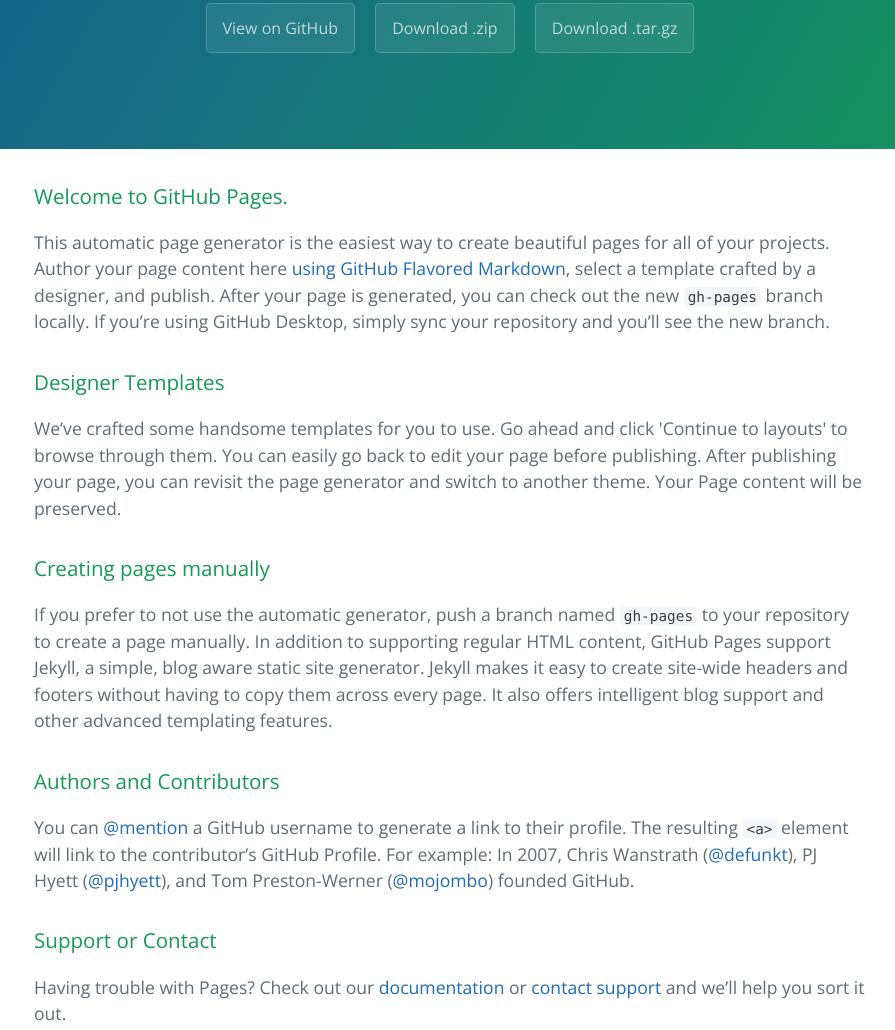
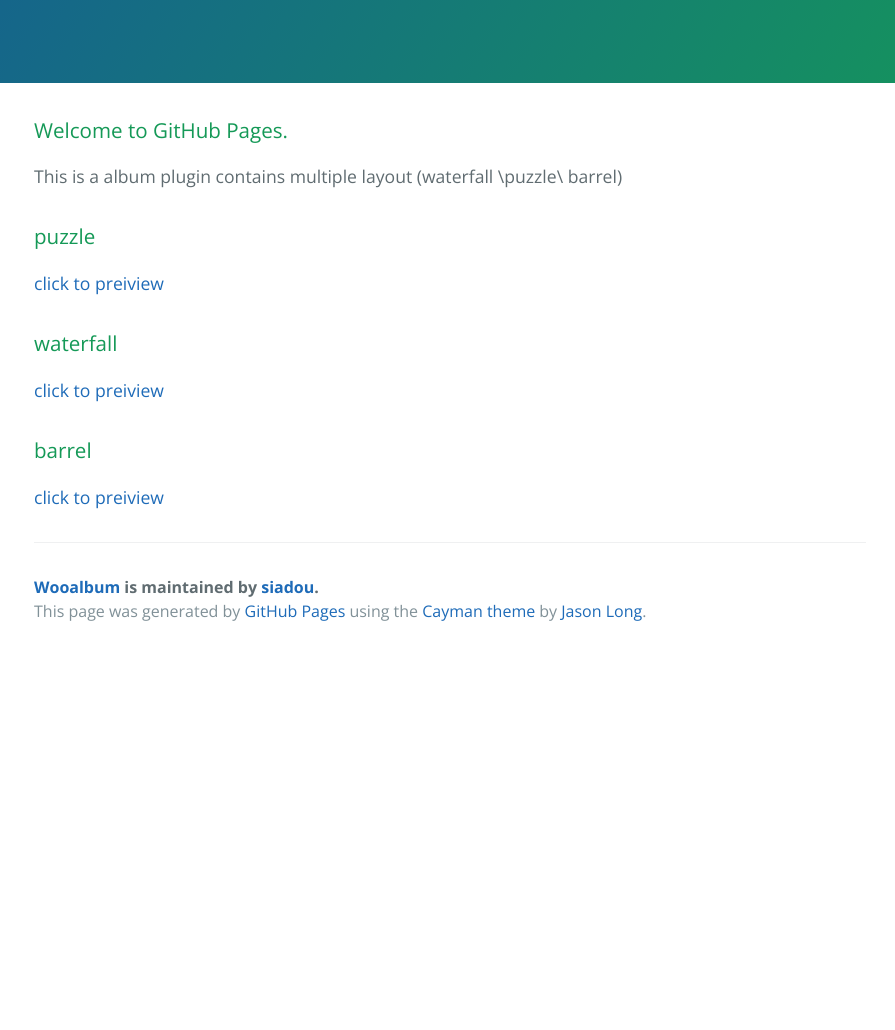
Before and after one commit to siadou/WooAlbum, a plain HTML site: page index.html in a window 1280 px wide. Shown: the part 234-1264 px from the top of the page, without its empty margins (190-1085 px from the left). After the commit the page ends 889 px from the top, so only its background shows below. Drawn offline with nearby package versions, Linux system fonts and the light colour scheme.

Commit message:
add preview page

```diff
--- a/index.html
+++ b/index.html
@@ -13,36 +13,22 @@
     <section class="page-header">
       <h1 class="project-name">Wooalbum</h1>
       <h2 class="project-tagline">a album plugin contains multiple layout (waterfall \puzzle\ barrel)</h2>
-      <a href="https://github.com/siadou/WooAlbum" class="btn">View on GitHub</a>
-      <a href="https://github.com/siadou/WooAlbum/zipball/master" class="btn">Download .zip</a>
-      <a href="https://github.com/siadou/WooAlbum/tarball/master" class="btn">Download .tar.gz</a>
     </section>
 
     <section class="main-content">
       <h3>
 <a id="welcome-to-github-pages" class="anchor" href="#welcome-to-github-pages" aria-hidden="true"><span aria-hidden="true" class="octicon octicon-link"></span></a>Welcome to GitHub Pages.</h3>
 
-<p>This automatic page generator is the easiest way to create beautiful pages for all of your projects. Author your page content here <a href="https://guides.github.com/features/mastering-markdown/">using GitHub Flavored Markdown</a>, select a template crafted by a designer, and publish. After your page is generated, you can check out the new <code>gh-pages</code> branch locally. If you’re using GitHub Desktop, simply sync your repository and you’ll see the new branch.</p>
-
+<p>This is a album plugin contains multiple layout (waterfall \puzzle\ barrel)</p>
 <h3>
-<a id="designer-templates" class="anchor" href="#designer-templates" aria-hidden="true"><span aria-hidden="true" class="octicon octicon-link"></span></a>Designer Templates</h3>
-
-<p>We’ve crafted some handsome templates for you to use. Go ahead and click 'Continue to layouts' to browse through them. You can easily go back to edit your page before publishing. After publishing your page, you can revisit the page generator and switch to another theme. Your Page content will be preserved.</p>
-
+<a class="anchor" href="#welcome-to-github-pages" aria-hidden="true"><span aria-hidden="true" class="octicon octicon-link"></span></a>puzzle</h3>
+<p><a href="./puzzle.html">click to preiview</a></p>
 <h3>
-<a id="creating-pages-manually" class="anchor" href="#creating-pages-manually" aria-hidden="true"><span aria-hidden="true" class="octicon octicon-link"></span></a>Creating pages manually</h3>
-
-<p>If you prefer to not use the automatic generator, push a branch named <code>gh-pages</code> to your repository to create a page manually. In addition to supporting regular HTML content, GitHub Pages support Jekyll, a simple, blog aware static site generator. Jekyll makes it easy to create site-wide headers and footers without having to copy them across every page. It also offers intelligent blog support and other advanced templating features.</p>
-
+<a class="anchor" href="#welcome-to-github-pages" aria-hidden="true"><span aria-hidden="true" class="octicon octicon-link"></span></a>waterfall</h3>
+<p><a href="./waterfall.html">click to preiview</a></p>
 <h3>
-<a id="authors-and-contributors" class="anchor" href="#authors-and-contributors" aria-hidden="true"><span aria-hidden="true" class="octicon octicon-link"></span></a>Authors and Contributors</h3>
-
-<p>You can <a href="https://help.github.com/articles/basic-writing-and-formatting-syntax/#mentioning-users-and-teams" class="user-mention">@mention</a> a GitHub username to generate a link to their profile. The resulting <code>&lt;a&gt;</code> element will link to the contributor’s GitHub Profile. For example: In 2007, Chris Wanstrath (<a href="https://github.com/defunkt" class="user-mention">@defunkt</a>), PJ Hyett (<a href="https://github.com/pjhyett" class="user-mention">@pjhyett</a>), and Tom Preston-Werner (<a href="https://github.com/mojombo" class="user-mention">@mojombo</a>) founded GitHub.</p>
-
-<h3>
-<a id="support-or-contact" class="anchor" href="#support-or-contact" aria-hidden="true"><span aria-hidden="true" class="octicon octicon-link"></span></a>Support or Contact</h3>
-
-<p>Having trouble with Pages? Check out our <a href="https://help.github.com/pages">documentation</a> or <a href="https://github.com/contact">contact support</a> and we’ll help you sort it out.</p>
+<a class="anchor" href="#welcome-to-github-pages" aria-hidden="true"><span aria-hidden="true" class="octicon octicon-link"></span></a>barrel</h3>
+<p><a href="./barrel.html">click to preiview</a></p>
 
       <footer class="site-footer">
         <span class="site-footer-owner"><a href="https://github.com/siadou/WooAlbum">Wooalbum</a> is maintained by <a href="https://github.com/siadou">siadou</a>.</span>
```
Also changed, not shown: 1 other file.
